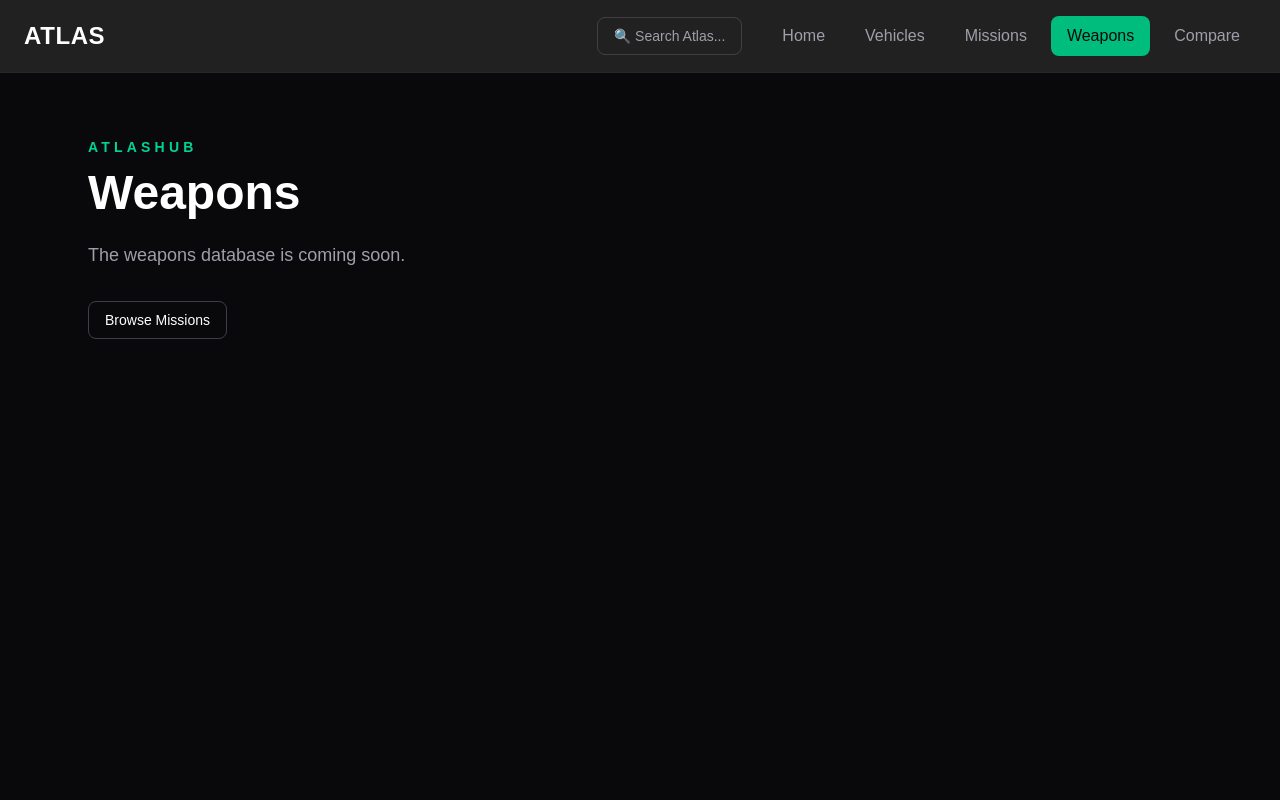
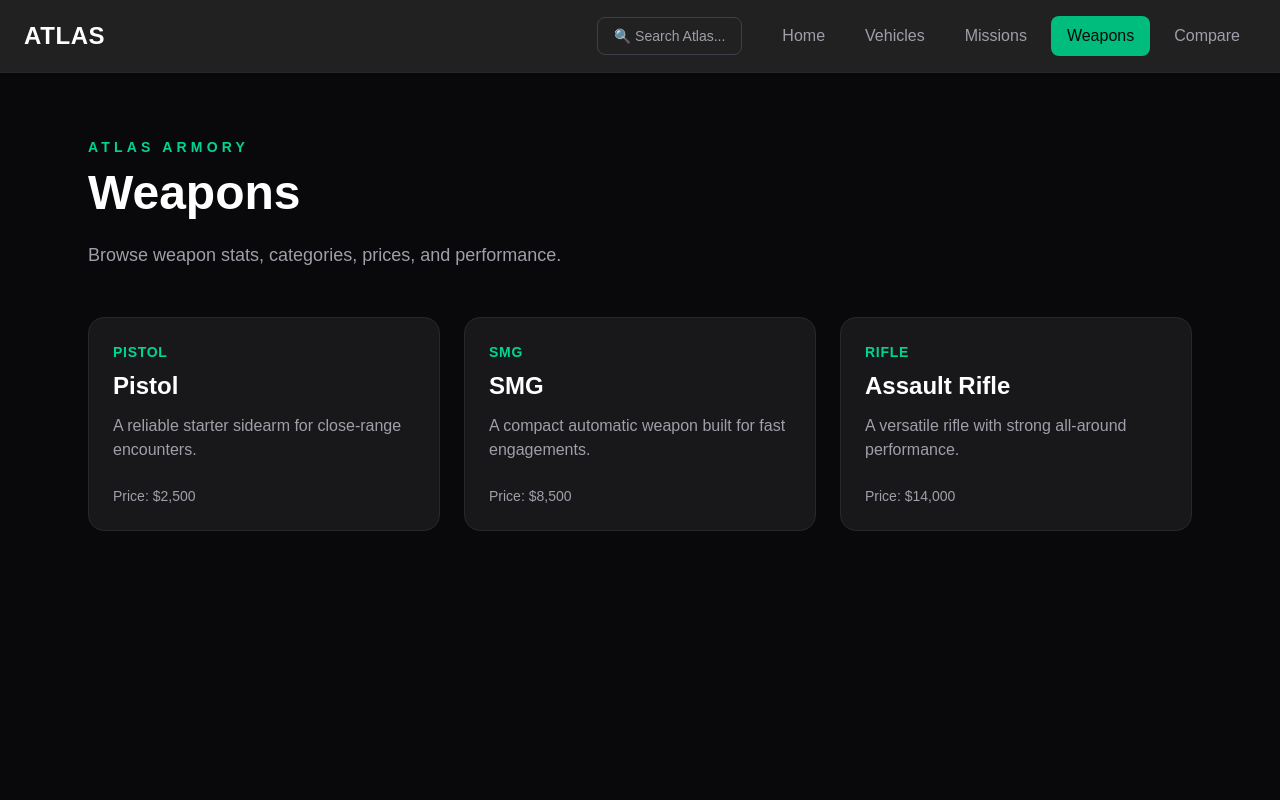
Before and after one commit to dowens0726-ui/atlashub, a Next.js app: page /weapons in a window 1280 px wide. Shown: the top 800 px of the page. Built offline with nearby package versions, Linux system fonts and the light colour scheme.

Commit message:
Add weapons database and detail pages

```diff
--- a/app/components/home/AtlasDashboard.tsx
+++ b/app/components/home/AtlasDashboard.tsx
@@ -1,6 +1,9 @@
+import { missions } from "../../data/missions";
+import { vehicles } from "../../data/vehicles";
+
 const dashboardItems = [
-  { label: "Vehicles", value: "Live", icon: "🚗" },
-  { label: "Missions", value: "Live", icon: "🎯" },
+  { label: "Vehicles", value: vehicles.length, icon: "🚗" },
+  { label: "Missions", value: missions.length, icon: "🎯" },
   { label: "Compare", value: "Ready", icon: "⚖️" },
   { label: "Weapons", value: "Soon", icon: "🔫" },
 ];
--- /dev/null
+++ b/app/components/layout/Footer.tsx
@@ -0,0 +1,13 @@
+export default function Footer() {
+  return (
+    <footer className="border-t border-zinc-800 bg-zinc-950">
+      <div className="mx-auto flex max-w-7xl flex-col gap-3 px-6 py-8 text-sm text-zinc-500 md:flex-row md:items-center md:justify-between">
+        <p>
+          <span className="font-bold text-white">ATLAS</span> — Spend Less Time Searching. More Time Playing.
+        </p>
+
+        <p>v0.5.0-alpha</p>
+      </div>
+    </footer>
+  );
+}
--- /dev/null
+++ b/app/data/weapons.ts
@@ -0,0 +1,43 @@
+import type { Weapon } from "../types/weapon";
+
+export const weapons: Weapon[] = [
+  {
+    slug: "pistol",
+    name: "Pistol",
+    category: "Pistol",
+    price: 2500,
+    damage: 35,
+    fireRate: 45,
+    accuracy: 60,
+    range: 40,
+    description: "A reliable starter sidearm for close-range encounters.",
+    image: "/images/weapons/pistol.jpg",
+    featured: true,
+  },
+  {
+    slug: "smg",
+    name: "SMG",
+    category: "SMG",
+    price: 8500,
+    damage: 30,
+    fireRate: 80,
+    accuracy: 55,
+    range: 50,
+    description: "A compact automatic weapon built for fast engagements.",
+    image: "/images/weapons/smg.jpg",
+    featured: false,
+  },
+  {
+    slug: "assault-rifle",
+    name: "Assault Rifle",
+    category: "Rifle",
+    price: 14000,
+    damage: 55,
+    fireRate: 65,
+    accuracy: 70,
+    range: 75,
+    description: "A versatile rifle with strong all-around performance.",
+    image: "/images/weapons/assault-rifle.jpg",
+    featured: true,
+  },
+];
--- a/app/layout.tsx
+++ b/app/layout.tsx
@@ -1,5 +1,5 @@
+import Footer from "./components/layout/Footer";
 import Navbar from "./components/layout/Navbar";
-import Footer from "./components/Footer";
 import type { Metadata } from "next";
 import { Geist, Geist_Mono } from "next/font/google";
 import "./globals.css";
@@ -18,6 +18,8 @@ export const metadata: Metadata = {
   title: "AtlasHub",
   description: "Spend less time searching. More time playing.",
 };
+
+<Footer />
 
 export default function RootLayout({
   children,
--- /dev/null
+++ b/app/types/weapon.ts
@@ -0,0 +1,13 @@
+export type Weapon = {
+  slug: string;
+  name: string;
+  category: "Pistol" | "SMG" | "Rifle" | "Shotgun" | "Sniper" | "Heavy" | "Melee";
+  price: number;
+  damage: number;
+  fireRate: number;
+  accuracy: number;
+  range: number;
+  description: string;
+  image: string;
+  featured: boolean;
+};
--- /dev/null
+++ b/app/weapons/[slug]/page.tsx
@@ -0,0 +1,49 @@
+import { notFound } from "next/navigation";
+import Container from "../../components/ui/Container";
+import StatBar from "../../components/ui/StatBar";
+import FeatureChip from "../../components/ui/FeatureChip";
+import { weapons } from "../../data/weapons";
+
+type Props = {
+  params: Promise<{ slug: string }>;
+};
+
+export default async function WeaponPage({ params }: Props) {
+  const { slug } = await params;
+
+  const weapon = weapons.find((item) => item.slug === slug);
+
+  if (!weapon) {
+    notFound();
+  }
+
+  return (
+    <main className="min-h-screen bg-zinc-950 text-white">
+      <Container className="py-16">
+        <p className="text-sm font-semibold uppercase tracking-wider text-emerald-400">
+          {weapon.category}
+        </p>
+
+        <h1 className="mt-3 text-5xl font-black">{weapon.name}</h1>
+
+        <p className="mt-4 max-w-2xl text-xl text-zinc-300">
+          {weapon.description}
+        </p>
+
+        <div className="mt-6 flex flex-wrap gap-3">
+          <FeatureChip>🔫 {weapon.category}</FeatureChip>
+          <FeatureChip>💰 ${weapon.price.toLocaleString()}</FeatureChip>
+        </div>
+
+        <div className="mt-10 space-y-6">
+          <h2 className="text-2xl font-bold">Performance</h2>
+
+          <StatBar label="Damage" value={weapon.damage} max={100} />
+          <StatBar label="Fire Rate" value={weapon.fireRate} max={100} />
+          <StatBar label="Accuracy" value={weapon.accuracy} max={100} />
+          <StatBar label="Range" value={weapon.range} max={100} />
+        </div>
+      </Container>
+    </main>
+  );
+}
--- a/app/weapons/page.tsx
+++ b/app/weapons/page.tsx
@@ -1,21 +1,38 @@
+import Link from "next/link";
 import Container from "../components/ui/Container";
 import PageHeader from "../components/ui/PageHeader";
-import Button from "../components/ui/Button";
+import { weapons } from "../data/weapons";
 
 export default function WeaponsPage() {
   return (
     <main className="min-h-screen bg-zinc-950 text-white">
       <Container className="py-16">
         <PageHeader
-          eyebrow="AtlasHub"
+          eyebrow="Atlas Armory"
           title="Weapons"
-          description="The weapons database is coming soon."
+          description="Browse weapon stats, categories, prices, and performance."
         />
 
-        <div className="mt-8">
-          <Button href="/missions" variant="secondary">
-            Browse Missions
-          </Button>
+        <div className="mt-12 grid gap-6 md:grid-cols-2 xl:grid-cols-3">
+          {weapons.map((weapon) => (
+            <Link
+  key={weapon.slug}
+  href={`/weapons/${weapon.slug}`}
+  className="block rounded-2xl border border-zinc-800 bg-zinc-900 p-6 transition hover:-translate-y-1 hover:border-emerald-400"
+>
+              <p className="text-sm font-semibold uppercase tracking-wider text-emerald-400">
+                {weapon.category}
+              </p>
+
+              <h2 className="mt-2 text-2xl font-bold">{weapon.name}</h2>
+
+              <p className="mt-3 text-zinc-400">{weapon.description}</p>
+
+              <div className="mt-6 text-sm text-zinc-400">
+                Price: ${weapon.price.toLocaleString()}
+              </div>
+            </Link>
+          ))}
         </div>
       </Container>
     </main>
```
